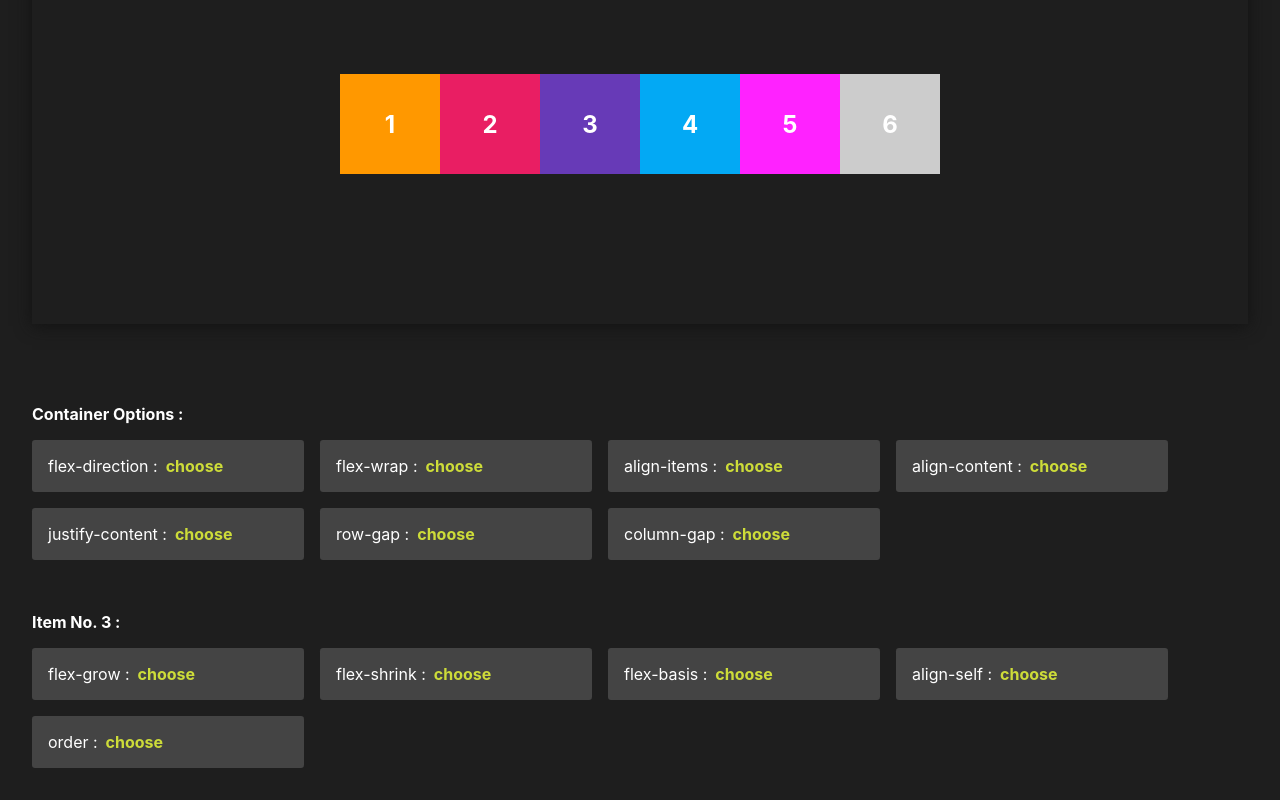
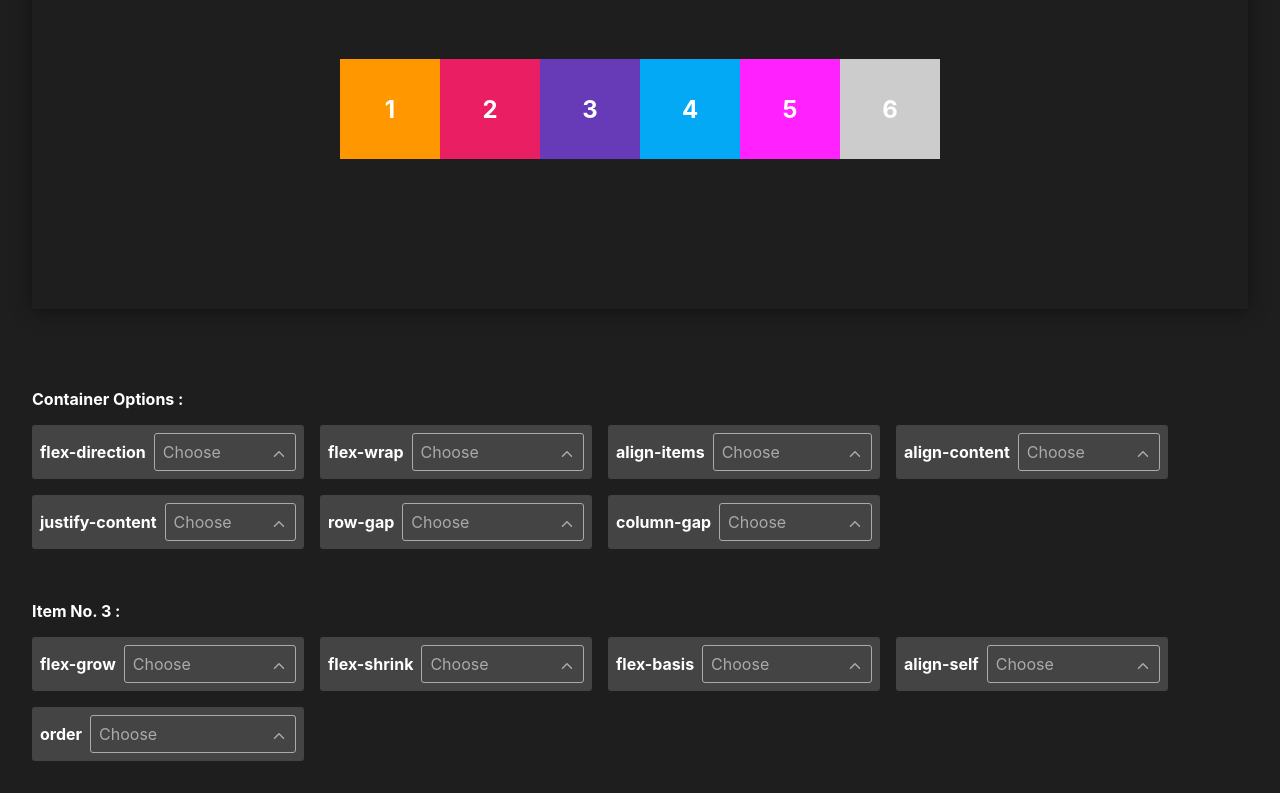
Before and after one commit to Ak-ram/Flexbox-Tool, a React (Create React App) app: page / in a window 1280 px wide. Shown: the part 372-1172 px from the top of the page. Built offline with nearby package versions, Linux system fonts and the light colour scheme; the HTML template or start-up script is replaced by a standard one.

Commit message:
Modify: Design of overall tool

```diff
--- a/src/App.scss
+++ b/src/App.scss
@@ -19,7 +19,7 @@
 }
 
 ::-webkit-scrollbar {
-  width: 6px;
+  width: 3px;
 }
 
 /* Track */
--- a/src/components/screen/screen.sass
+++ b/src/components/screen/screen.sass
@@ -11,5 +11,5 @@
     height: 50vh
     padding: 2rem
     position: sticky
-    top: .5rem
+    top: 0rem
     z-index: 2
--- a/src/components/select/select.jsx
+++ b/src/components/select/select.jsx
@@ -1,26 +1,30 @@
 import { useEffect, useState } from 'react';
+import { IoIosArrowDown,IoIosArrowUp } from 'react-icons/io';
 import Option from '../option/option'
 import './select.sass'
 const Select = ({ name, prop }) => {
     const [isClicked, setClicked] = useState(false);
+    const [isOpened, setOpened] = useState(false);
     const [options,setOptions] = useState([])
     try{
         useEffect(()=>{
             setOptions(prop[Object.keys(prop)[0]])
         },[])
-    }catch{
-    }
+    }catch{}
     const ChangeOptionsListStatus = (ele) => {
         let optionElement = document.querySelectorAll('.secondary-options');
         for (let i = 0; i < optionElement.length; i++)
             optionElement[i].classList.add('hide')
         setClicked(!isClicked);
+        setOpened(!isOpened);
     }
     return (
         <div className='select'>
-            <div className='name'>{name} :</div>
+            <div className='name'>{name}</div>
             <div className='options'>
-                <div className='default-option' onClick={(ele)=>ChangeOptionsListStatus(ele)}>choose</div>
+                <div className='default-option' onClick={(ele)=>ChangeOptionsListStatus(ele)}>
+                    Choose {isOpened?<IoIosArrowDown />:<IoIosArrowUp />}
+                    </div>
                 <div className={`${isClicked ? 'secondary-options' : 'secondary-options hide'}`}>
                     {options?.map((option) => {
                         return (
--- a/src/components/select/select.sass
+++ b/src/components/select/select.sass
@@ -1,19 +1,19 @@
 .select
     display: flex
-    align-items: flex-start
-    // justify-content: center
+    align-items: center
     background: #444444
     border-radius: 0.2rem
-    padding: 1rem
+    padding: .5rem
     gap: .5rem
-    position: relative
     width: 17rem
     transition: background .3s
     &:hover
         background: #323232
     .name
         color: #fff
+        font-weight: bold
     .options
+        position: relative
         gap: 1rem
         display: flex
         flex-direction: column
@@ -23,13 +23,19 @@
         flex-grow: 1
         .default-option
             min-width: 100%
-            color: #cddc39
-            font-weight: bold
+            color: #aaa
+            display: flex
+            align-items: flex-end
+            border: 1px solid
+            border-radius: 3px
+            padding: .5rem
+            justify-content: space-between
         .secondary-options
             position: absolute
             z-index: 3
             width: 100%
-            height: 130px
+            height: 115px
+            max-height: 130px
             bottom: 110%
             left: 50%
             transform: translate(-50%, 0%)
--- a/src/flexData.js
+++ b/src/flexData.js
@@ -9,10 +9,10 @@ export const flexData = {
         { "column-gap": ['2rem','1rem',0], }
     ],
     item: [
-        { "flex-grow": [0,1,2,3,4,5].reverse() },
-        { "flex-shrink": [0,1,3,5,10,30].reverse() },
+        { "flex-grow": [0,1].reverse() },
+        { "flex-shrink": [0,1].reverse() },
         { "flex-basis": ['auto', 'content',0,'1rem','3rem','5rem','10rem'].reverse() },
         { "align-self": ['center', 'flex-start', 'flex-end'] },
-        { "order": [0,1,2,3,4,5].reverse() }
+        { "order": [-1,0,1].reverse() }
     ]
 }
--- a/src/layout/header/header.sass
+++ b/src/layout/header/header.sass
@@ -2,7 +2,7 @@
     text-align: center
     h1
         margin: .5rem
-        font-size: 8vw
+        font-size: 7vw
         white-space: nowrap
         background: -webkit-linear-gradient(45deg, #ff0707, #ffeb00 60%)
         -webkit-background-clip: text
```
